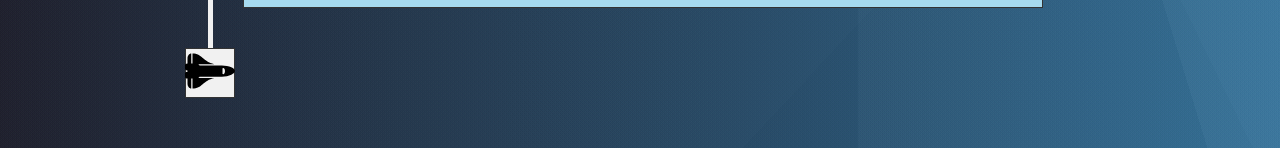
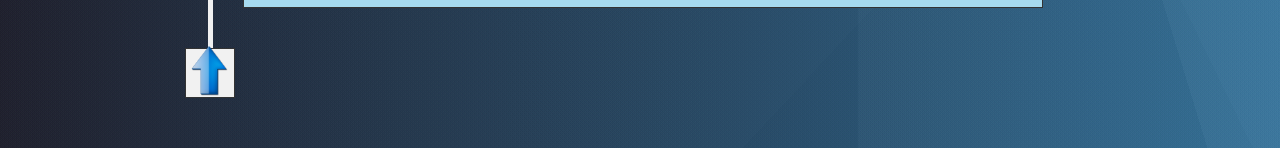
Before and after one commit to JeromeArnoult/Portfolio, a plain HTML site: page index.html in a window 1280 px wide. Shown: the part 5797-5945 px from the top of the page. Drawn offline with nearby package versions, Linux system fonts and the light colour scheme; a web font is replaced by a local one.

Commit message:
Remplacement icone bas de la section expérience

```diff
--- a/index.html
+++ b/index.html
@@ -289,7 +289,7 @@
                    <a href="https://www.fev.com/" target="_blank"> <img src="ressources/fev.ico" alt="icone Fav/d2T"></a>
                 </div>
                 <div class="boule-ico">
-                    <a href="#"><img src="ressources/plane.svg" alt="icone avion"></a>
+                    <a href="#"><img src="ressources/arrow_top.png" alt="icone avion"></a>
                 </div>
             </div>
 
```
Also changed, not shown: ressources/arrow_top.png (added).
